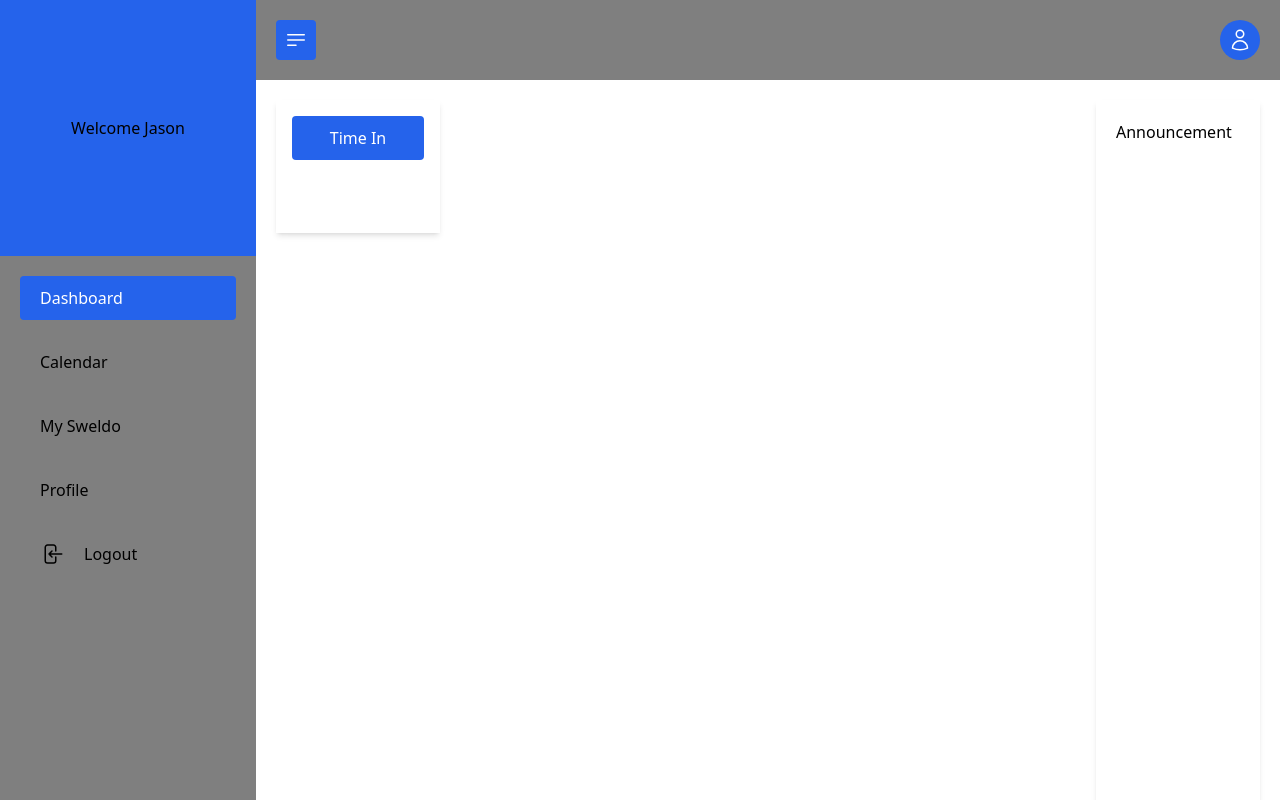
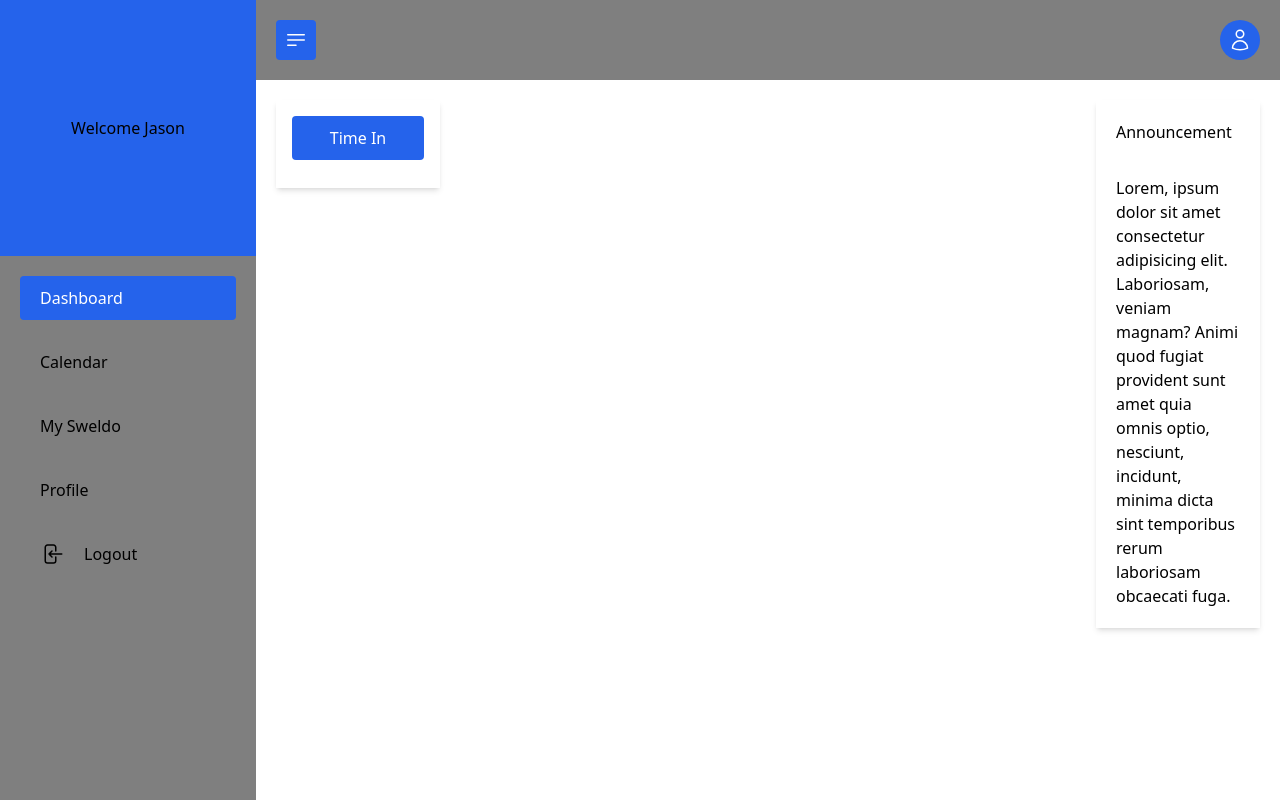
Before and after one commit to PrgDominique/Sweldo-App-Frontend, a React (Create React App) app: page /dashboard in a window 1280 px wide. Built offline with nearby package versions, Linux system fonts and the light colour scheme; no server answers; sample sign-in values are in the browser's storage.

Commit message:
fix height in announcement

```diff
--- a/src/components/portal/user/dashboard/Announcement.jsx
+++ b/src/components/portal/user/dashboard/Announcement.jsx
@@ -2,7 +2,13 @@
 const Announcement = () => {
     return (
         <>
-        <h1 className="">Announcement</h1>
+        <div className="">
+        <h1 className="mb-8">Announcement</h1>
+        <h1 className="">Lorem, ipsum dolor sit amet consectetur adipisicing elit. Laboriosam, veniam magnam? Animi quod fugiat provident sunt amet quia omnis optio, nesciunt, incidunt, minima dicta sint temporibus rerum laboriosam obcaecati fuga.</h1>
+
+
+
+        </div>
         </>
     )
 }
--- a/src/pages/portal/user/dashboard.jsx
+++ b/src/pages/portal/user/dashboard.jsx
@@ -35,7 +35,7 @@ const Dashboard = () => {
           <TimeCard isClockIn={isClockIn} />
 
         </div>
-        <div className='w-1/3 p-5 shadow-md lg:max-w-lg col-span-1 place-self-end h-screen '>
+        <div className='w-1/3 p-5 shadow-md lg:max-w-lg col-span-1 place-self-end h-auto '>
           <Announcement />
 
    </div>
```
